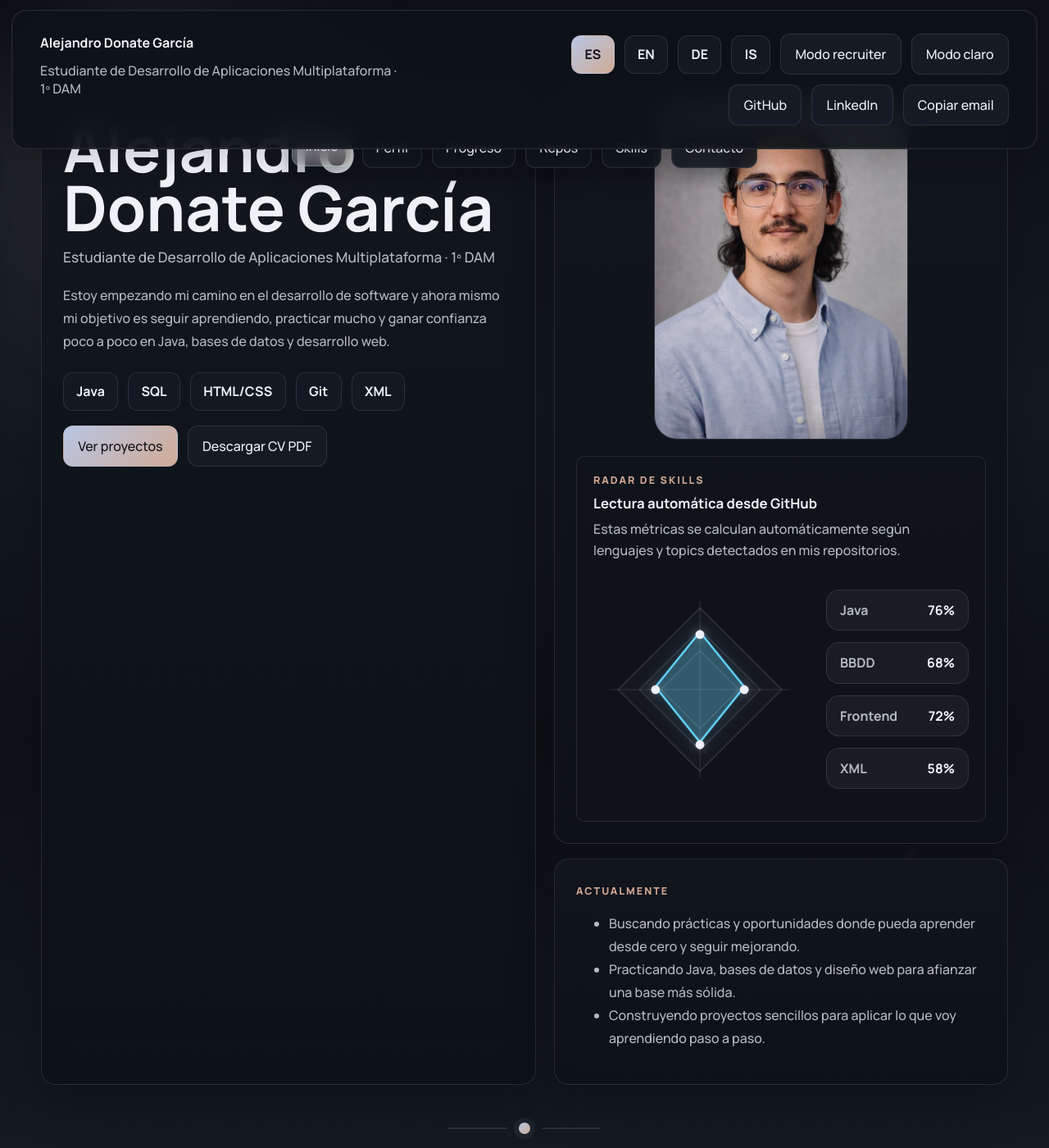
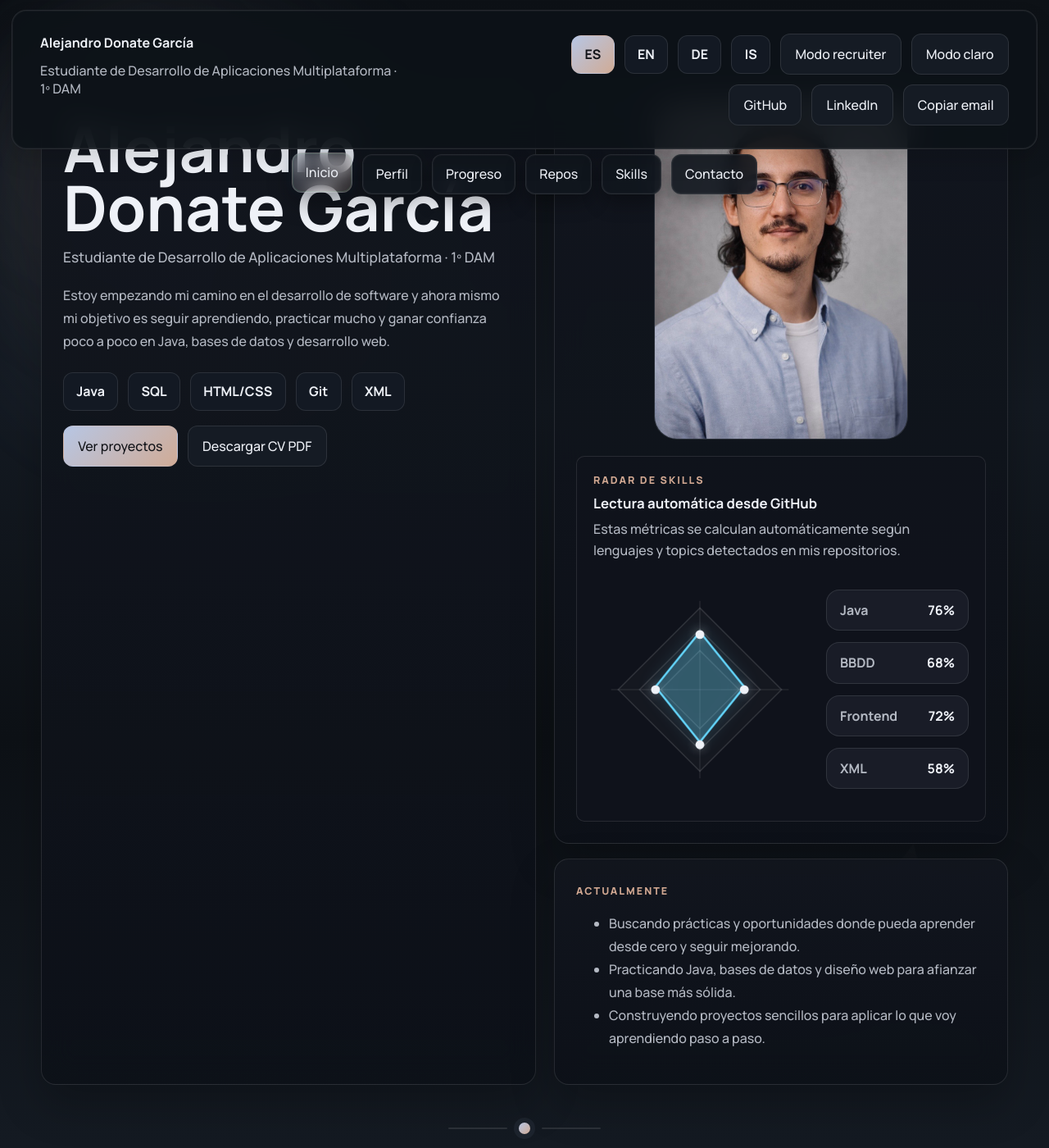
Before and after one commit to alejandroDonGar/alejandroDonGar.github.io, a Jekyll site: the page index.html, which Jekyll copies as it is, in a window 1280 px wide and 1400 px high. Shown: the whole window at 82% size. Built offline with Jekyll 4.4.1, drawn with Linux system fonts in a browser that asks for light colours.

Commit message:
Intento de arrelo

```diff
--- a/assets/css/styles.css
+++ b/assets/css/styles.css
@@ -1220,7 +1220,7 @@
 
 .hero-screen
 {
-    padding-top: 246px;
+    padding-top: 300px;
     padding-bottom: 20px;
 }
 
@@ -1905,7 +1905,7 @@
 .sections-nav
 {
     position: fixed;
-    top: 156px;
+    top: 188px;
     left: 50%;
     transform: translateX(-50%);
     width: min(860px, calc(100% - 28px));
```
Also changed, not shown: 1 other file.
